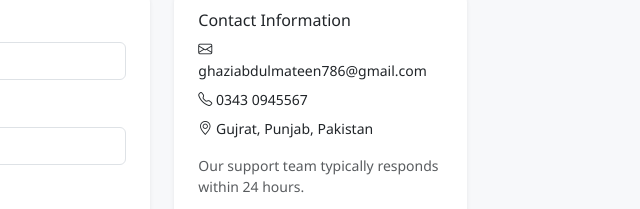
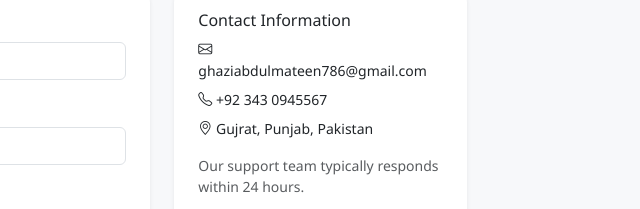
Before and after one commit to ghaziabdulmateenhussain/MarketZone, a plain HTML site: page frontend/contact.html in a window 1280 px wide. Shown: the part 235-444 px from the top of the page, 541-1181 px from the left. Drawn offline with nearby package versions, Linux system fonts and the light colour scheme.

Commit message:
Update contact.html

```diff
--- a/frontend/contact.html
+++ b/frontend/contact.html
@@ -68,7 +68,7 @@
           <div class="bg-body p-4 rounded-4 shadow-sm h-100">
             <h6>Contact Information</h6>
             <p class="small mb-2"><i class="bi bi-envelope"></i> ghaziabdulmateen786@gmail.com</p>
-            <p class="small mb-2"><i class="bi bi-telephone"></i> 0343 0945567</p>
+            <p class="small mb-2"><i class="bi bi-telephone"></i> +92 343 0945567</p>
             <p class="small mb-2"><i class="bi bi-geo-alt"></i> Gujrat, Punjab, Pakistan</p>
             <p class="small text-muted mt-3">Our support team typically responds within 24 hours.</p>
           </div>
```
